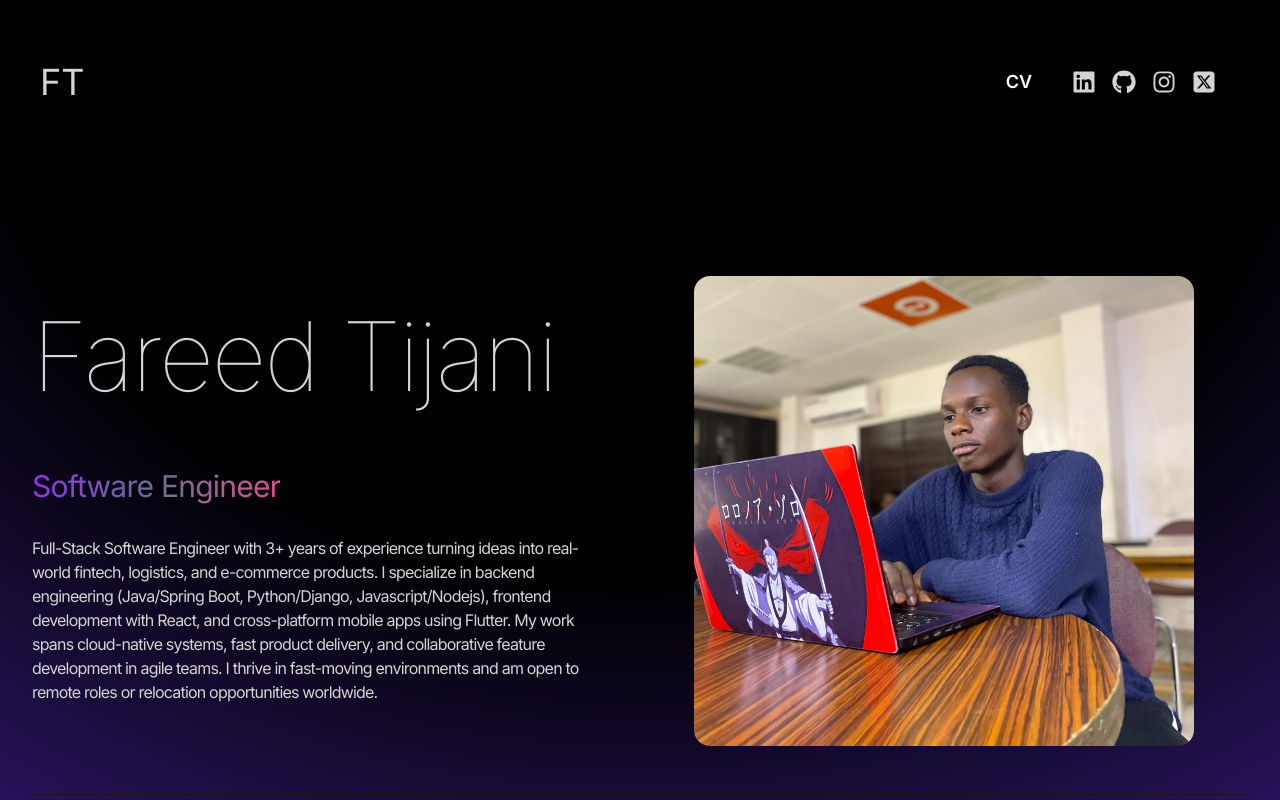
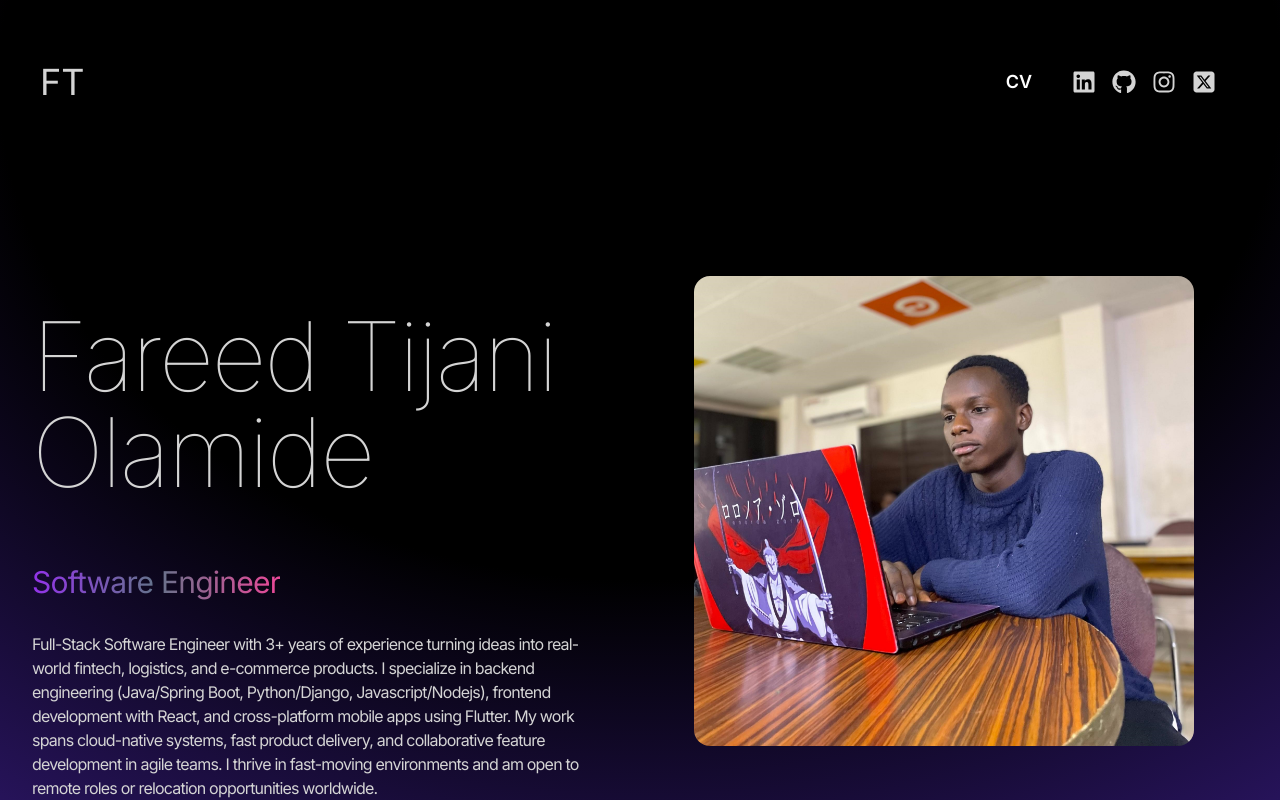
Before and after one commit to Tijanifareed/MyPortfolio, a React (Vite) app: page / in a window 1280 px wide. Shown: the top 800 px of the page. Built offline with nearby package versions, Linux system fonts and the light colour scheme.

Commit message:
removed change

```diff
--- a/src/components/Hero.jsx
+++ b/src/components/Hero.jsx
@@ -24,7 +24,7 @@ const Hero = () => {
                     initial="hidden"
                     animate="visible"
                     className="pb-16 text-6xl font-thin tracking-tight lg:mt-16 lg:text-8xl" >
-                         Fareed Tijani
+                         Fareed Tijani Olamide
                          </motion.h1>
                          <motion.span
                          variants={container(0.5)}
```
